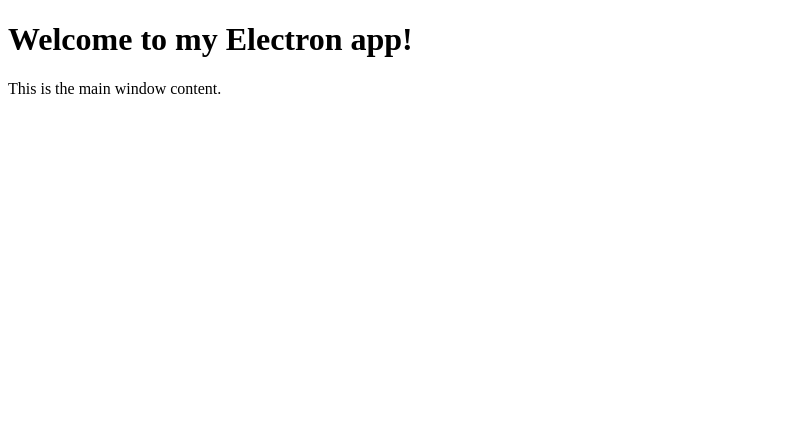
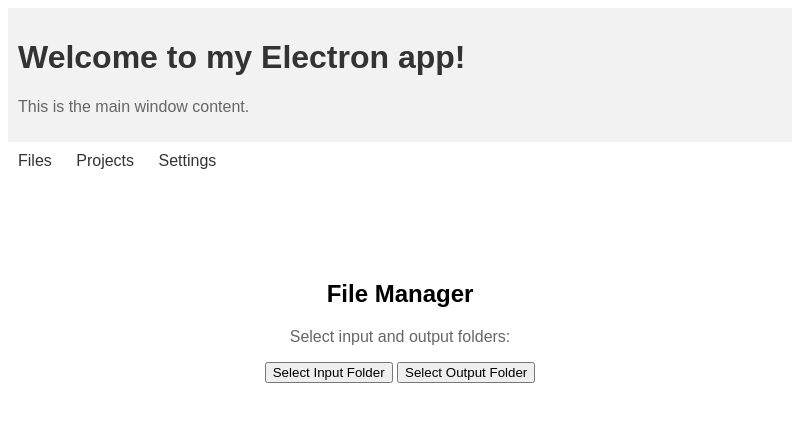
Before and after one commit to Eagle3820/eagles-converting-tool, an Electron app: page index.html in a window 800 px wide. Drawn offline with Linux system fonts and the light colour scheme.

Commit message:
adding stuff

```diff
--- a/index.html
+++ b/index.html
@@ -3,14 +3,105 @@
 <head>
   <meta charset="UTF-8">
   <title>My Electron App</title>
+  <style>
+    body {
+      font-family: Arial, sans-serif;
+    }
+
+    header {
+      background-color: #f2f2f2;
+      padding: 10px;
+    }
+
+    nav ul {
+      list-style-type: none;
+      margin: 0;
+      padding: 0;
+    }
+
+    nav ul li {
+      display: inline;
+    }
+
+    nav ul li a {
+      display: inline-block;
+      padding: 10px;
+      text-decoration: none;
+      color: #333;
+    }
+
+    main {
+      text-align: center;
+      margin-top: 100px;
+    }
+
+    h1 {
+      color: #333;
+    }
+
+    p {
+      color: #666;
+    }
+  </style>
 </head>
 <body>
   <header>
-    <!-- Your navigation bar content -->
-  </header>
-  <main>
     <h1>Welcome to my Electron app!</h1>
     <p>This is the main window content.</p>
+  </header>
+  <nav>
+    <ul>
+      <li class="active"><a href="#files">Files</a></li>
+      <li><a href="#projects">Projects</a></li>
+      <li><a href="#settings">Settings</a></li>
+    </ul>
+  </nav>
+
+  <main id="content">
+    <!-- Default content or dynamically loaded content -->
   </main>
+  <script>
+    // JavaScript code to handle menu clicks and load content dynamically
+
+    // Get references to menu items and content area
+    const filesLink = document.querySelector('a[href="#files"]');
+    const projectsLink = document.querySelector('a[href="#projects"]');
+    const settingsLink = document.querySelector('a[href="#settings"]');
+    const content = document.querySelector('#content');
+
+// Event listeners for menu clicks
+filesLink.addEventListener('click', () => {
+  // Load file-manager.html content
+  fetch('file-manager.html')
+    .then(response => response.text())
+    .then(data => {
+      content.innerHTML = data;
+
+      // Call the selectFolder function to prompt the user to select a folder. (Commenting out for now as this is not needed currently)
+      //const inputFolderPath = window.api.selectFolder();
+
+      if (inputFolderPath) {
+        // Use the inputFolderPath as needed
+        // You can pass it to the convertFiles function or perform any other actions
+      }
+    })
+    .catch(error => {
+      console.error('Error loading file-manager.html:', error);
+    });
+});
+
+projectsLink.addEventListener('click', () => {
+  // Load projects.html content
+  content.innerHTML = '<h2>Projects</h2><p>This is the projects page content.</p>';
+});
+
+settingsLink.addEventListener('click', () => {
+  // Load settings.html content
+  content.innerHTML = '<h2>Settings</h2><p>This is the settings page content.</p>';
+});
+
+// Programmatically trigger the event listener for the first menu item
+filesLink.click();
+  </script>
 </body>
 </html>
--- a/package.json
+++ b/package.json
@@ -27,5 +27,8 @@
   "homepage": "https://github.com/Eagle3820/eagles-converting-tool#readme",
   "devDependencies": {
     "electron": "^25.1.0"
+  },
+  "dependencies": {
+    "electron-dialog": "^2.0.0"
   }
 }
```
Also changed, not shown: file-manager.js (added, +25 -0 lines), main.js (+9 -0 lines), 1 other file.
